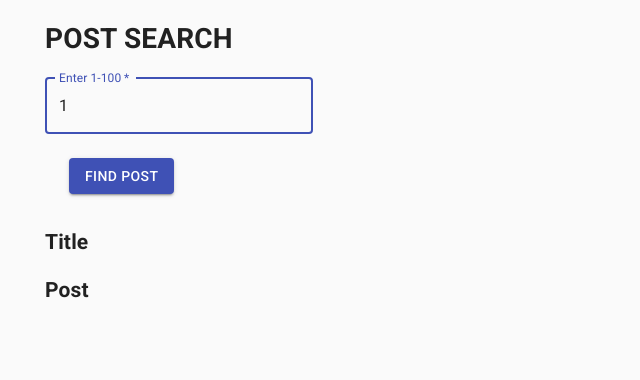
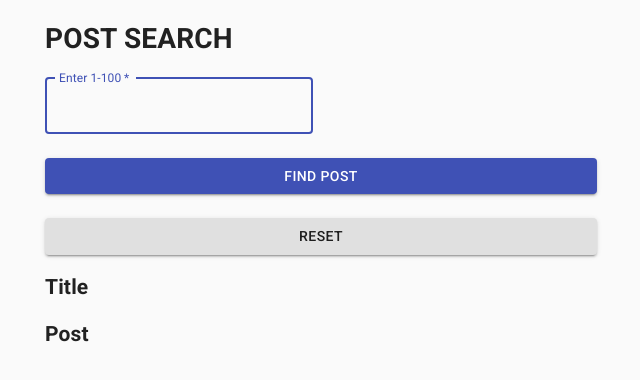
Before and after one commit to seanclark/API-Call-With-Axios, a React (Create React App) app: page / in a window 1280 px wide. Shown: the top 380 px of the page, without its empty margins (319-959 px from the left). Built offline with nearby package versions, Linux system fonts and the light colour scheme; no server answers.

Commit message:
Added reset button and enhanced functionality

```diff
--- a/src/App.js
+++ b/src/App.js
@@ -1,17 +1,13 @@
 import React from 'react';
 import FetchData from './FetchData';
-import CssBaseline from '@material-ui/core/CssBaseline';
-import Container from '@material-ui/core/Container';
+import CssBaseline from '@material-ui/core/CssBaseline'
 
 function App() {
 return (
   <React.Fragment>
       <CssBaseline />
       {
-        <Container maxWidth="sm">
-         <h1>POST SEARCH</h1>
         <FetchData />
-        </Container>
       }
     </React.Fragment>
    )
--- a/src/FetchData.js
+++ b/src/FetchData.js
@@ -4,12 +4,16 @@ import Button from '@material-ui/core/Button';
 import Grid from '@material-ui/core/Grid';
 import TextField from '@material-ui/core/TextField';
 import Box from '@material-ui/core/Box';
+import Container from '@material-ui/core/Container';
+
+
 
 
 const FetchData = () => {
     const[post, setPost] = useState({});
-    const[id, setId] = useState(1);
-    let[idFromButton, setIdFromButton] = useState(1);
+    const[id, setId] = useState("");
+    const[idFromButton, setIdFromButton] = useState("");
+
     useEffect(() => {
         axios.defaults.baseURL = 'https://jsonplaceholder.typicode.com';
         axios.get(`/posts/${idFromButton}`)
@@ -18,7 +22,7 @@ const FetchData = () => {
         setPost(res.data)
     })
     .catch(err => {
-        console.log(err)
+        alert("Enter a number: 1-100")
     })
     },[idFromButton])
 
@@ -27,17 +31,23 @@ const FetchData = () => {
     }
     const handleKeyPress = e => {
         if(e.key === 'Enter'){
-          handleClick()
+          handleClick();
         }
     }
-    const handleChange = e => {
-        setId(e.target.value)
+    const handleReset = (e) => {
+        setId("");
+    }
+    const handleChange = (e) => {
+        setId(e.target.value);
     }
     return (
     <div>
-        <Grid container spacing={2}>
-            <Grid item xs={12} sm={6}>
-            <TextField
+        <Container maxWidth="sm">
+         <h1>POST SEARCH</h1>
+
+            <Grid container spacing={2}>
+            <Grid item xs={10} sm={6}>
+                <TextField
                 autoComplete="off"
                 name="enter"
                 variant="outlined"
@@ -47,15 +57,16 @@ const FetchData = () => {
                 label="Enter 1-100"
                 autoFocus
                 type = "text"
-                value = {id}
+                value =  {id}
                 onChange = {handleChange}
                 onKeyDown = {handleKeyPress}
               />
             </Grid>
         </Grid>
-            <Box m={1} p={2}>
-                <Button
+        <Box mt={3}>
+            <Button
                 className = "buttonstyle"
+                fullWidth
                 type = "submit"
                 onClick = {handleClick}
                 variant="contained"
@@ -63,10 +74,23 @@ const FetchData = () => {
                 Find Post
             </Button>
             </Box>
+            <Box mt={3}>
+            <Button
+                className = "buttonstyle"
+                fullWidth
+                type = "submit"
+                onClick = {handleReset}
+                variant="contained"
+                color="default">
+                Reset
+            </Button>
+            </Box>
             <div>
               <h2>Title</h2>{post.title}
               <h2>Post</h2>{post.body}
             </div>
+
+            </Container>
         </div>
     )
 }
```
